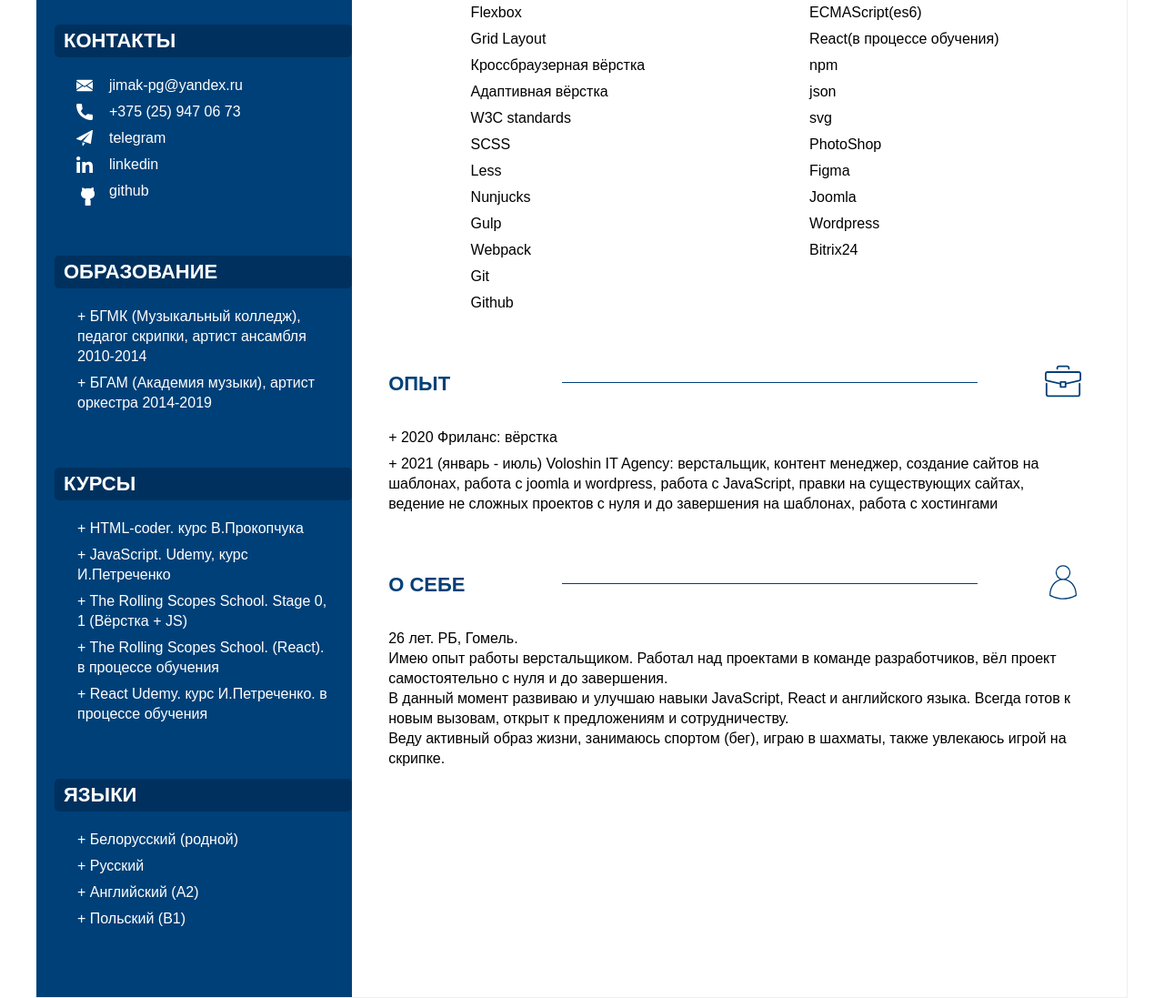
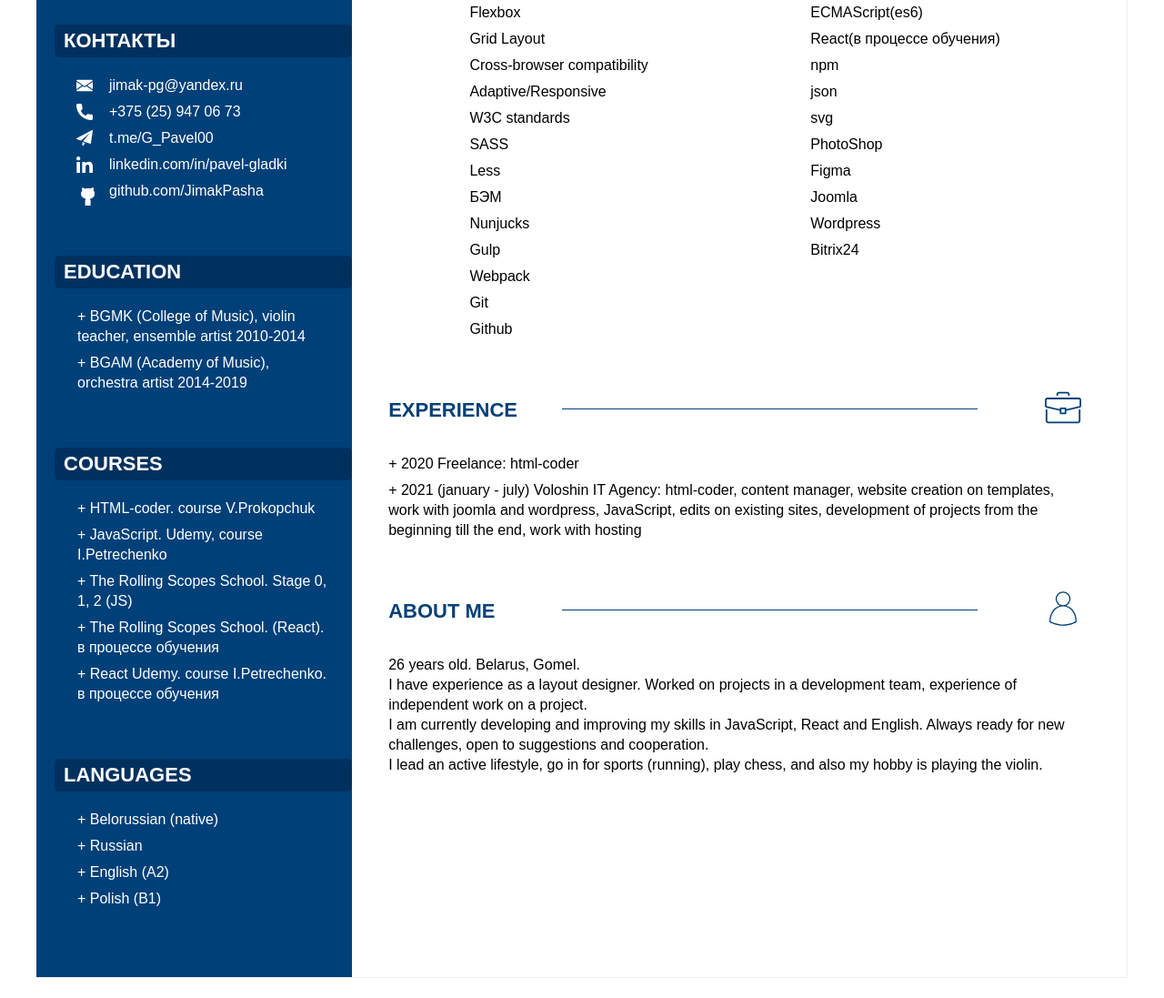
Before and after one commit to JimakPasha/cv, a plain HTML site: page index.html in a window 1280 px wide. Shown: the part 389-1486 px from the top of the page at 91% size. After the commit the page ends 1464 px from the top, so only its background shows below. Drawn offline with Linux system fonts and the light colour scheme.

Commit message:
feat: eng text

```diff
--- a/index.html
+++ b/index.html
@@ -4,8 +4,9 @@
 <head>
 	<meta charset="UTF-8">
 	<meta name="viewport" content="width=1200">
-	<title>Павел Гладкий</title>
+	<title>Pavel Gladki</title>
 	<link rel="stylesheet" href="style.min.css">
+	<link rel="shor tcut icon" href="assets/images/favicon.ico">
 </head>
 
 <body>
@@ -31,73 +32,73 @@
 						</li>
 						<li class="contacts__item contacts__item--telegram">
 							<a class="contacts__item-link" href="https://t.me/G_Pavel00">
-								telegram
+								t.me/G_Pavel00
 							</a>
 						</li>
 						<li class="contacts__item contacts__item--in">
 							<a class="contacts__item-link"
-								href="https://www.linkedin.com/in/%D0%BF%D0%B0%D0%B2%D0%B5%D0%BB-%D0%B3%D0%BB%D0%B0%D0%B4%D0%BA%D0%B8%D0%B9-510b74201/">
-								linkedin
+								href="https://www.linkedin.com/in/pavel-gladki">
+								linkedin.com/in/pavel-gladki
 							</a>
 						</li>
 						<li class="contacts__item contacts__item--gh">
 							<a class="contacts__item-link" href="https://github.com/JimakPasha">
-								github
+								github.com/JimakPasha
 							</a>
 						</li>
 					</ul>
 				</div>
 				<div class="education aside__block">
 					<h4 class="education__title title aside__title">
-						Образование
+						Education
 					</h4>
 					<ul class="education__list aside__list">
 						<li class="education__item">
-							+ БГМК (Музыкальный колледж), педагог скрипки, артист ансамбля 2010-2014
+							+ BGMK (College of Music), violin teacher, ensemble artist 2010-2014
 						</li>
 						<li class="education__item">
-							+ БГАМ (Академия музыки), артист оркестра 2014-2019
+							+ BGAM (Academy of Music), orchestra artist 2014-2019
 						</li>
 					</ul>
 				</div>
 				<div class="courses aside__block">
 					<h4 class="courses__title title aside__title">
-						Курсы
+						Courses
 					</h4>
 					<ul class="courses__list aside__list">
 						<li class="courses__item">
-							+ HTML-coder. курс В.Прокопчука
+							+ HTML-coder. course V.Prokopchuk
 						</li>
 						<li class="courses__item">
-							+ JavaScript. Udemy, курс И.Петреченко
+							+ JavaScript. Udemy, course I.Petrechenko
 						</li>
 						<li class="courses__item">
-							+ The Rolling Scopes School. Stage 0, 1 (Вёрстка + JS)
+							+ The Rolling Scopes School. Stage 0, 1, 2 (JS)
 						</li>
 						<li class="courses__item">
 							+ The Rolling Scopes School. (React). в процессе обучения
 						</li>
 						<li class="courses__item">
-							+ React Udemy. курс И.Петреченко. в процессе обучения
+							+ React Udemy. course I.Petrechenko. в процессе обучения
 						</li>
 					</ul>
 				</div>
 				<div class="languages aside__block">
 					<h4 class="languages__title title aside__title">
-						Языки
+						Languages
 					</h4>
 					<ul class="languages__list aside__list">
 						<li class="languages__item">
-							+ Белорусский (родной)
+							+ Belorussian (native)
 						</li>
 						<li class="languages__item">
-							+ Русский
+							+ Russian
 						</li>
 						<li class="languages__item">
-							+ Английский (A2)
+							+ English (A2)
 						</li>
 						<li class="languages__item">
-							+ Польский (B1)
+							+ Polish (B1)
 						</li>
 					</ul>
 				</div>
@@ -106,7 +107,7 @@
 		<section class="content">
 			<div class="person">
 				<h1 class="person__title">
-					Павел Гладкий
+					Pavel Gladki
 				</h1>
 				<h2 class="person__subtitle">
 					Front-end Developer
@@ -114,7 +115,7 @@
 			</div>
 			<div class="skills content__block">
 				<h4 class="skills__title title content__title">
-					Навыки
+					Skills
 				</h4>
 				<div class="skills__list-box">
 					<ul class="skills__list">
@@ -122,11 +123,12 @@
 						<li class="skills__item">CSS</li>
 						<li class="skills__item">Flexbox</li>
 						<li class="skills__item">Grid Layout</li>
-						<li class="skills__item">Кроссбраузерная вёрстка</li>
-						<li class="skills__item">Адаптивная вёрстка</li>
+						<li class="skills__item">Cross-browser compatibility</li>
+						<li class="skills__item">Adaptive/Responsive</li>
 						<li class="skills__item">W3C standards</li>
-						<li class="skills__item">SCSS</li>
+						<li class="skills__item">SASS</li>
 						<li class="skills__item">Less</li>
+						<li class="skills__item">БЭМ</li>
 						<li class="skills__item">Nunjucks</li>
 						<li class="skills__item">Gulp</li>
 						<li class="skills__item">Webpack</li>
@@ -151,16 +153,15 @@
 			</div>
 			<div class="experience content__block">
 				<h4 class="experience__title title content__title">
-					Опыт
+					Experience
 				</h4>
 				<ul class="experience__list">
 					<li class="experience__item">
-						+ 2020 Фриланс: вёрстка
+						+ 2020 Freelance: html-coder
 					</li>
 					<li class="experience__item">
-						+ 2021 (январь - июль) Voloshin IT Agency: верстальщик, контент менеджер, создание сайтов на шаблонах,
-						работа с joomla и wordpress, работа с JavaScript, правки на существующих сайтах, ведение не сложных проектов
-						с нуля и до завершения на шаблонах, работа с хостингами
+						+ 2021 (january - july) Voloshin IT Agency: html-coder, content manager, website creation on templates,
+						work with joomla and wordpress, JavaScript, edits on existing sites, development of projects from the beginning till the end, work with hosting
 					</li>
 				</ul>
 			</div>
@@ -190,21 +191,20 @@
 			</div> -->
 			<div class="about content__block">
 				<h4 class="about__title title content__title">
-					О себе
+					About me
 				</h4>
 				<p class="about__text">
-					26 лет. РБ, Гомель.
+					26 years old. Belarus, Gomel.
 				</p>
 				<p class="about__text">
-					Имею опыт работы верстальщиком. Работал над проектами в команде разработчиков, вёл проект самостоятельно с
-					нуля и до завершения.
+					I have experience as a layout designer. Worked on projects in a development team, experience of independent work on a project.
 				</p>
 				<p class="about__text">
-					В данный момент развиваю и улучшаю навыки JavaScript, React и английского языка. Всегда
-					готов к новым вызовам, открыт к предложениям и сотрудничеству.
+					I am currently developing and improving my skills in JavaScript, React and English. Always
+					ready for new challenges, open to suggestions and cooperation.
 				</p>
 				<p class="about__text">
-					Веду активный образ жизни, занимаюсь спортом (бег), играю в шахматы, также увлекаюсь игрой на скрипке.
+					I lead an active lifestyle, go in for sports (running), play chess, and also my hobby is playing the violin.
 				</p>
 			</div>
 		</section>
```
Also changed, not shown: assets/images/favicon.ico (added), assets/images/man.svg (added).
